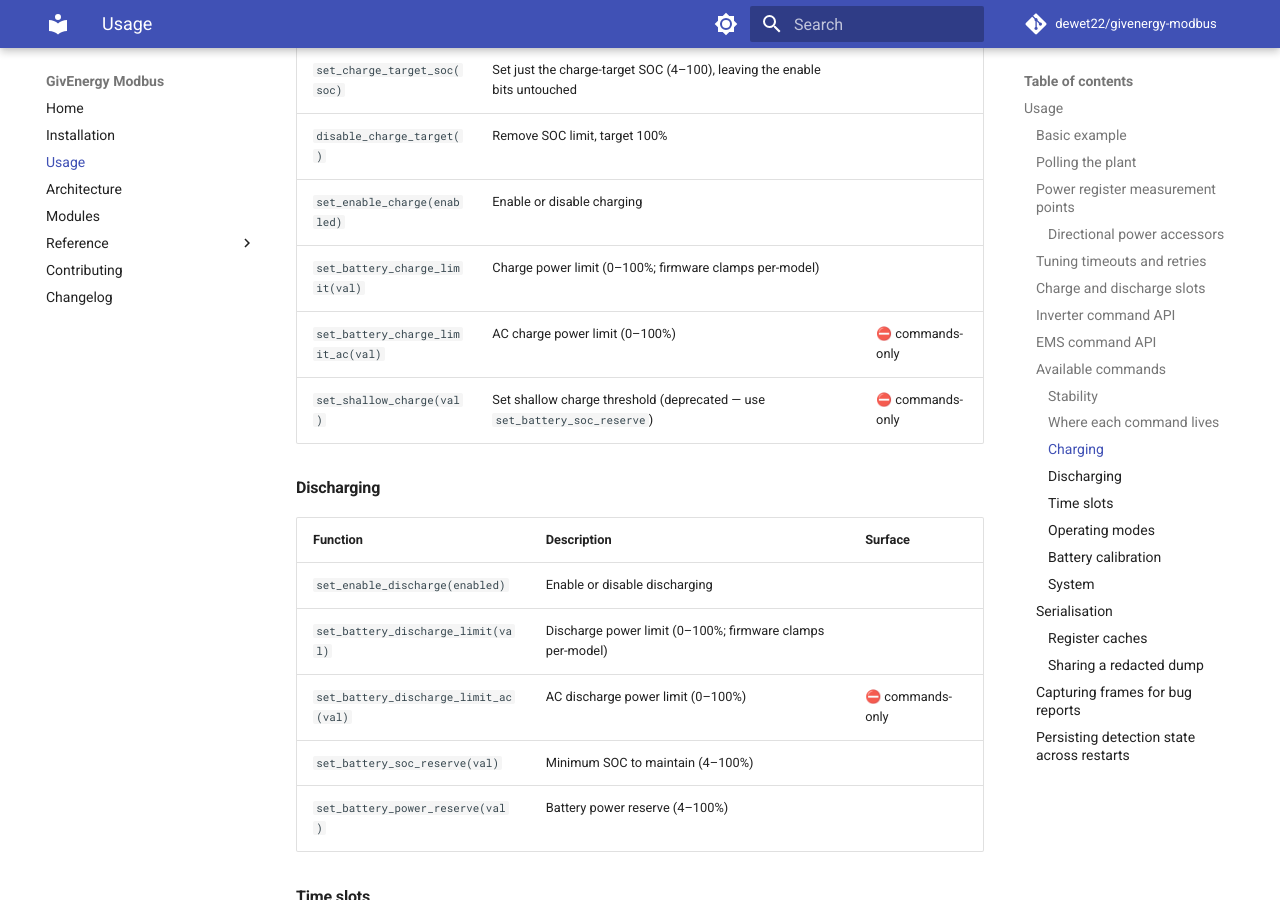
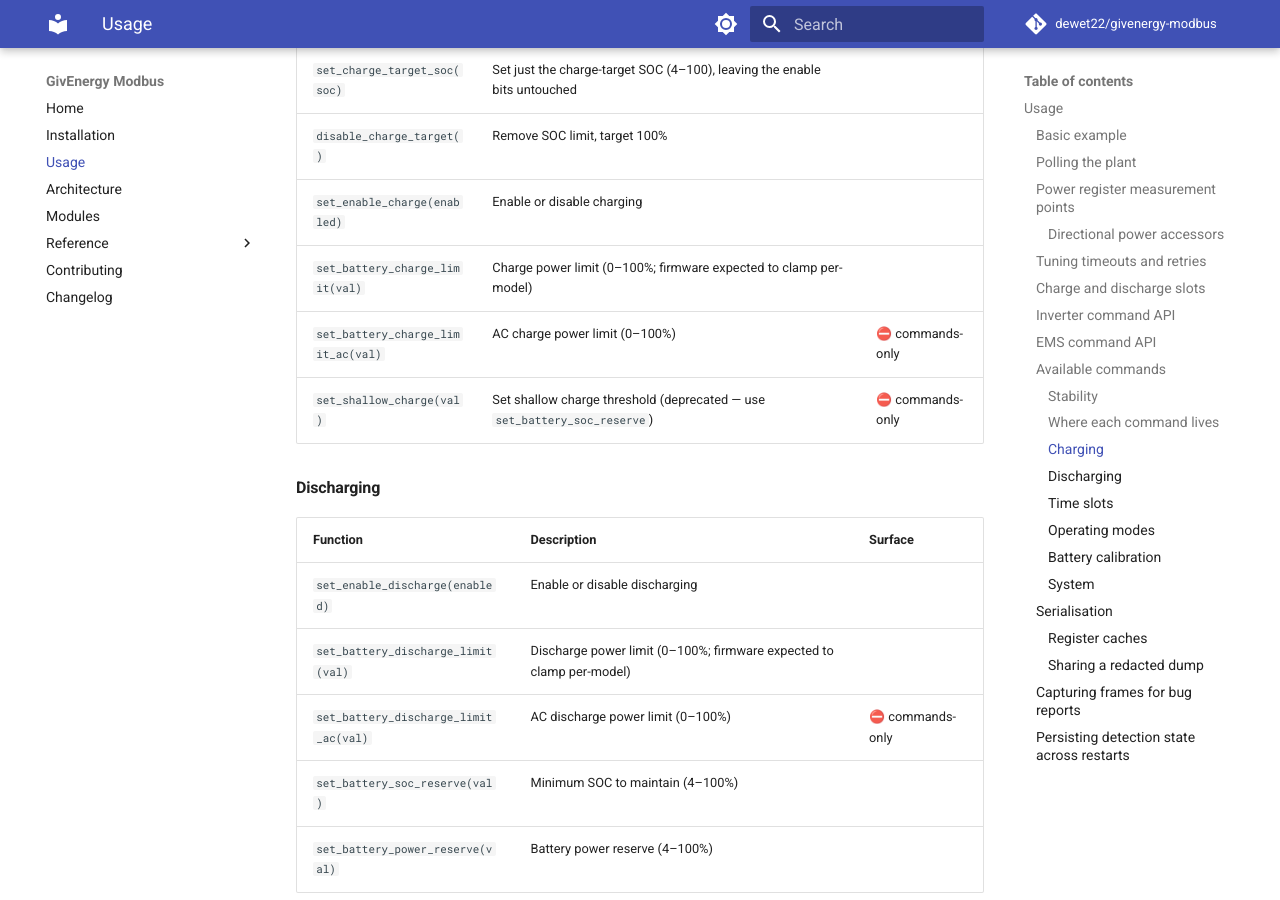
Before and after one commit to dewet22/givenergy-modbus, an MkDocs documentation site: the page built from docs/usage.md, in a window 1280 px wide and 900 px high, scrolled down 6515 px. Built offline with MkDocs 1.6.1 and Material for MkDocs 9.7.7, drawn with Linux system fonts in a browser that asks for light colours; comment, search, counter and statistics services are not loaded.

Commit message:
docs(usage): mark per-model clamp as expected, not established (#301 review)
Codex (Amber): the usage table stated the firmware clamps per-model as fact while
the command docstring records it as expected-but-unverified. Align the surfaces.

Co-Authored-By: Claude Opus 4.8 <noreply@anthropic.com>

```diff
--- a/docs/usage.md
+++ b/docs/usage.md
@@ -265,7 +265,7 @@ An unmarked row means the method is available on both inverter types. On `ThreeP
 | `set_charge_target_soc(soc)` | Set just the charge-target SOC (4–100), leaving the enable bits untouched | |
 | `disable_charge_target()` | Remove SOC limit, target 100% | |
 | `set_enable_charge(enabled)` | Enable or disable charging | |
-| `set_battery_charge_limit(val)` | Charge power limit (0–100%; firmware clamps per-model) | |
+| `set_battery_charge_limit(val)` | Charge power limit (0–100%; firmware expected to clamp per-model) | |
 | `set_battery_charge_limit_ac(val)` | AC charge power limit (0–100%) | ⛔ commands-only |
 | `set_shallow_charge(val)` | Set shallow charge threshold (deprecated — use `set_battery_soc_reserve`) | ⛔ commands-only |
 
@@ -274,7 +274,7 @@ An unmarked row means the method is available on both inverter types. On `ThreeP
 | Function | Description | Surface |
 |---|---|---|
 | `set_enable_discharge(enabled)` | Enable or disable discharging | |
-| `set_battery_discharge_limit(val)` | Discharge power limit (0–100%; firmware clamps per-model) | |
+| `set_battery_discharge_limit(val)` | Discharge power limit (0–100%; firmware expected to clamp per-model) | |
 | `set_battery_discharge_limit_ac(val)` | AC discharge power limit (0–100%) | ⛔ commands-only |
 | `set_battery_soc_reserve(val)` | Minimum SOC to maintain (4–100%) | |
 | `set_battery_power_reserve(val)` | Battery power reserve (4–100%) | |
```
